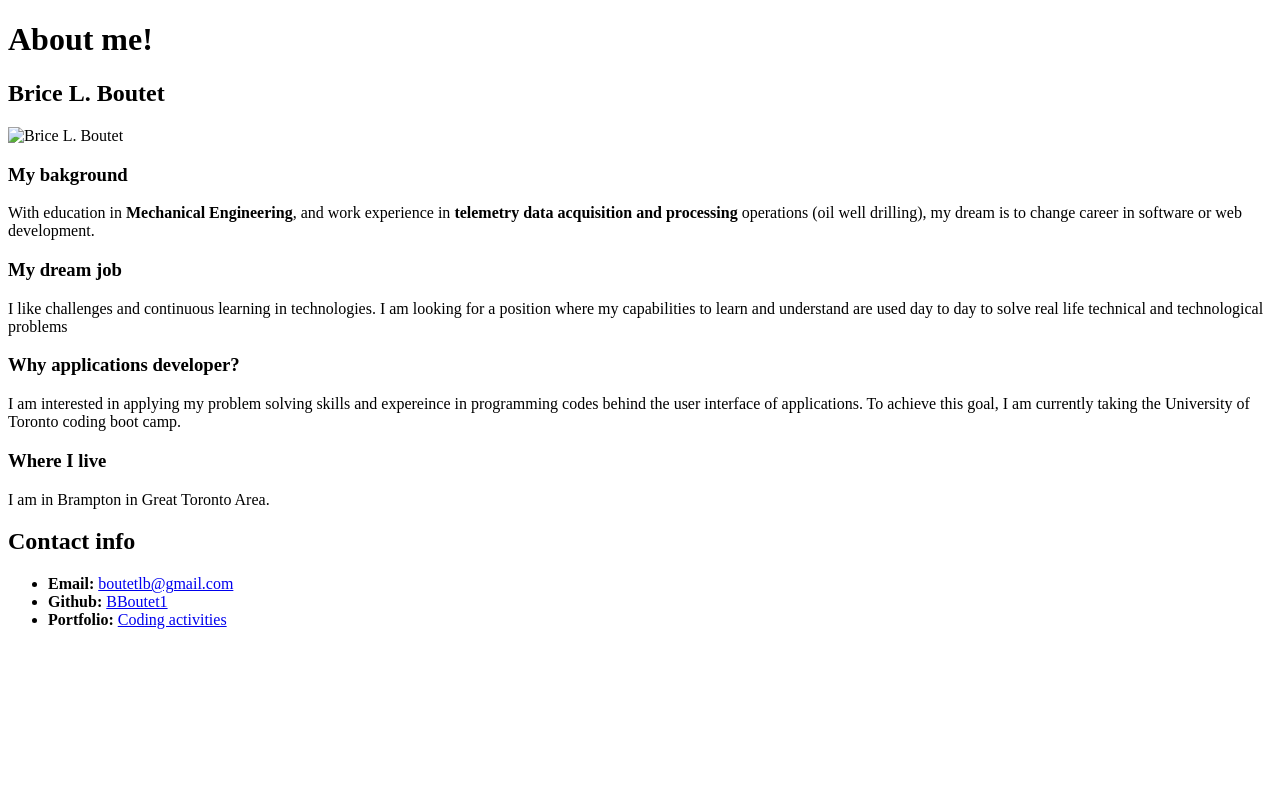
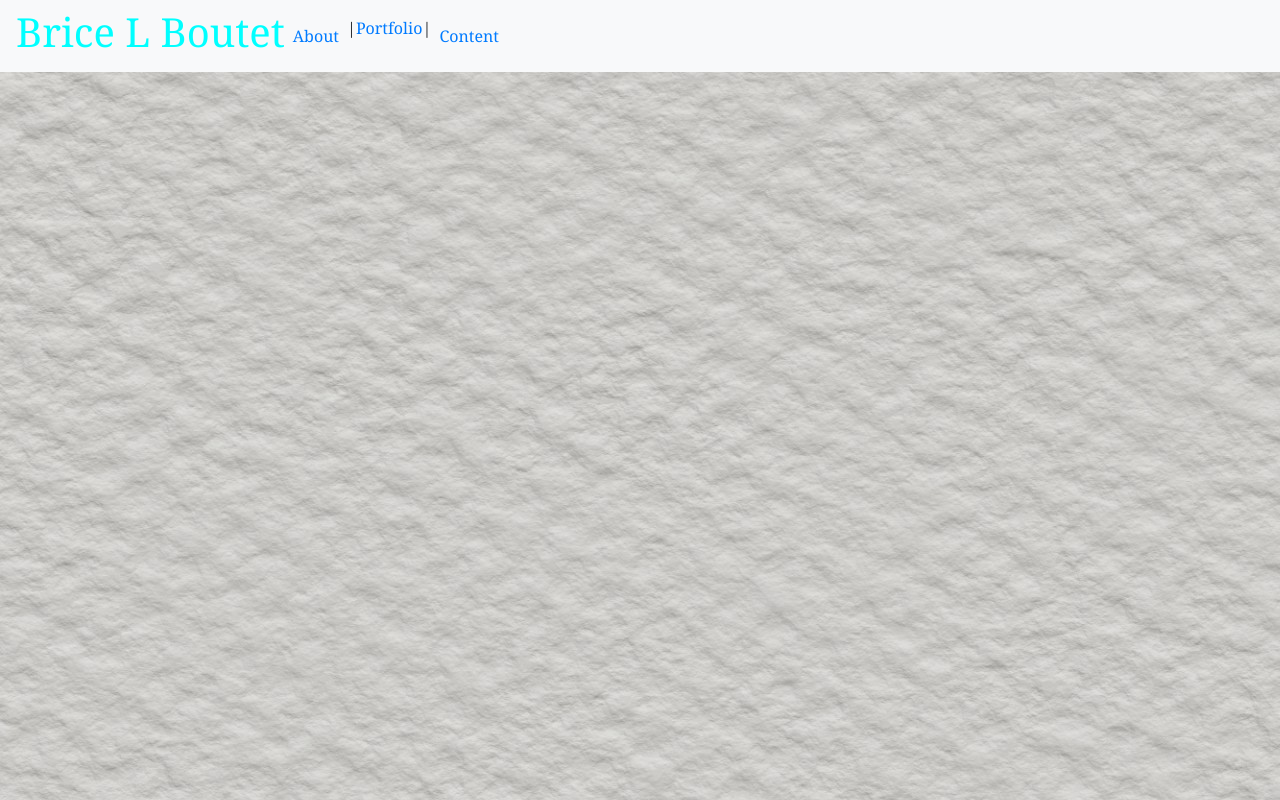
Before and after one commit to BBoutet1/Responsive_portfolio, a plain HTML site: page index.html in a window 1280 px wide. Drawn offline with nearby package versions, Linux system fonts and the light colour scheme.

Commit message:
Header created using CSS without bootstrap first + background image added

```diff
--- /dev/null
+++ b/Assets/css/style.css
@@ -0,0 +1,11 @@
+body{
+  background-image: url("../images/background.jpg");
+  font-family: Georgia, "Times New Roman", Times, serif;
+
+}
+header{
+
+}
+h1{
+  color: aqua;
+}
--- a/index.html
+++ b/index.html
@@ -1,47 +1,34 @@
 <!DOCTYPE html>
+<html lang="en">
+<head>
+  <meta charset="UTF-8">
+   <title>Responsive portfolio</title>
+   <!-- Bootstrap CSS -->
+   <link rel="stylesheet" href="https://maxcdn.bootstrapcdn.com/bootstrap/4.0.0/css/bootstrap.min.css">
+   <!--CSS stylesheed-->
+   <link rel="stylesheet" type="text/css" href="assets/css/style.css">
 
-<html lang="en-us">
 
-    <head>
-      <meta charset="UTF-8">
-      <title>CSS Stylesheets with Relative Paths</title>
-      <link rel="stylesheet" type="text/css" href="assets/css/style.css">
-    </head>
+  </head>
+<body>
+  <!--Header bar-->
+  <header >
+    <!--Bootstrap navigation bar-->
+    <nav class="navbar navbar-expand-lg bg-light justify-content-right">
+      <!--My name as heading 1-->
+      <h1> Brice L Boutet </h1>
+      <!--Navigation list-->
+      <ul class="navbar-nav">
+        <li class="nav-item" ><a class="nav-link" href="#">About</a></li>
+        <li class="nav-item" >|</li>
+        <li class="nav-item" ><a href="#">Portfolio</a></li>
+        <li class="nav-item" >|</li>
+        <li class="nav-item" ><a class="nav-link" href="#">Content</a></li>
+      </ul>
 
-<body>
+    </nav>
 
-    <!---Site header--->
-    <header>
-      <!---The most important headline-->
-      <h1> About me!</h1>
-    </header>
+  </header>
 
-    <main>
-         <!---Section 1: Bio-->
-          <section id="main-bio">
-              <h2>Brice L. Boutet</h2>
-              <!--Image with a link-->
-              <img id="bio-image" src=assets/images/Brice_Boutet.jpg alt="Brice L. Boutet">
-              <!--Introducing myself-->
-              <h3>My bakground</h3>
-              <p> With education in <strong> Mechanical Engineering</strong>, and work experience in <strong>telemetry data acquisition and processing</strong> operations (oil well drilling), my dream is to change career in software or web development. </p>
-              <h3>My dream job</h3>
-              <p>I like challenges and continuous learning in technologies. I am looking for a position where my capabilities to learn and understand are used day to day to solve real life technical and technological problems</p>
-              <h3>Why applications developer?</h3>
-              <p> I am interested in applying my problem solving skills and expereince in programming codes behind the user interface of applications. To achieve this goal, I am currently taking the University of Toronto coding boot camp.  </p>
-              <h3>Where I live</h3>
-              <p>I am in Brampton in Great Toronto Area. </p>
-            </section>
-
-          <section id="contact-info">
-            <h2>Contact info</h2>
-            <ul>
-                <li><strong>Email:</strong> <a href="mailto:boutetlb@gmail.com?"> boutetlb@gmail.com</a> </li>
-                <li><strong>Github:</strong> <a href="https://github.com/BBoutet1">BBoutet1</a> </li>
-                <li><strong>Portfolio:</strong> <a  href="https://github.com/BBoutet1/BBoutet1.github.io/tree/master/Portfolio"> Coding activities</a >  </li>
-            </ul>
-          </section>
-
-      </main>
-    </body>
- </html>
+</body>
+</html>
```
Also changed, not shown: Assets/Images/Brice_Boutet.jpg (added), Assets/Images/background.jpg (added).
